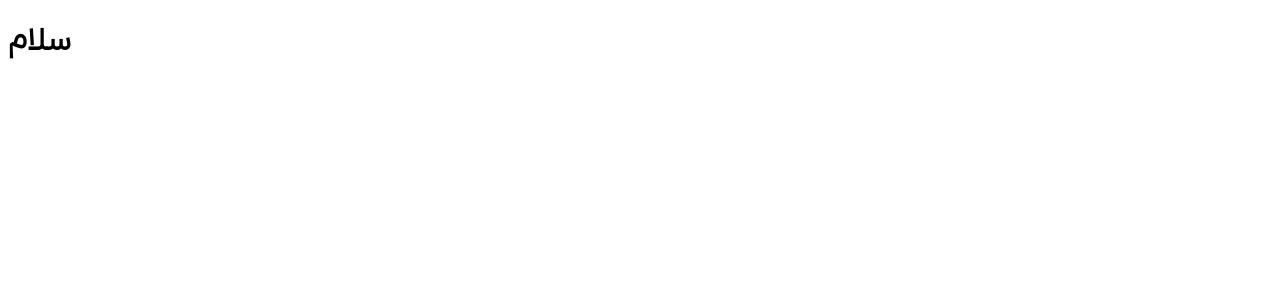
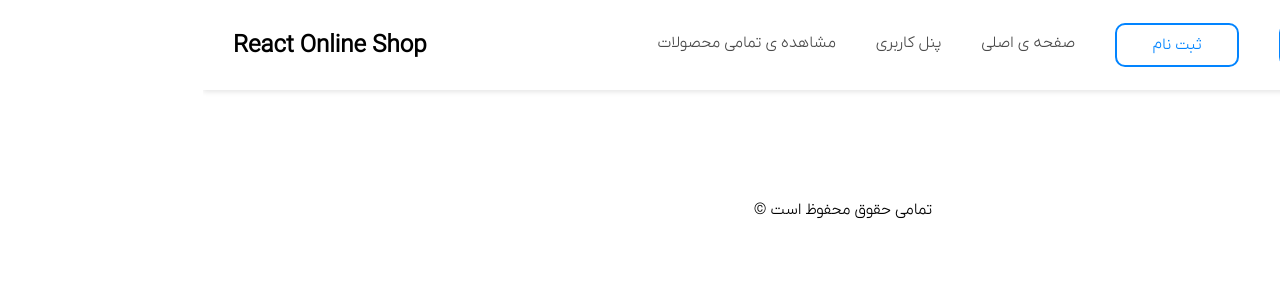
Before and after one commit to MACsepehri/React-Online-Shop, a Next.js app in the folder online-shop/: page / in a window 1280 px wide. Shown: the top 300 px of the page. Built offline with nearby package versions, Linux system fonts and the light colour scheme.

Commit message:
Completed header and footer

```diff
--- /dev/null
+++ b/online-shop/app/components/Footer.jsx
@@ -0,0 +1,7 @@
+export default function Footer() {
+    return (
+        <footer>
+            <p>تمامی حقوق محفوظ است ©</p>
+        </footer>
+    )
+}
--- /dev/null
+++ b/online-shop/app/components/Header.jsx
@@ -0,0 +1,20 @@
+import Link from "next/link"
+
+export default function Header() {
+    return (
+        <header>
+            <div className="header-left">
+                <h2>React Online Shop</h2>
+            </div>
+            <div className="header-right">
+                <nav>
+                    <Link href={'/auth/login'} id="login-btn">ورود</Link>
+                    <Link href={'/auth/register'} id="register-btn">ثبت نام</Link><br />
+                    <Link href={'/'}>صفحه ی اصلی</Link>
+                    <Link href={'/dashborad'}>پنل کاربری</Link>
+                    <Link href={'/product/all'}>مشاهده ی تمامی محصولات</Link>
+                </nav>
+            </div>
+        </header>
+    )
+}
--- a/online-shop/app/layout.jsx
+++ b/online-shop/app/layout.jsx
@@ -1,9 +1,17 @@
 import '@/public/css/base.css'
+import Header from './components/Header';
+import Footer from './components/Footer';
 
 export default function RootLayout({ children }) {
     return (
-        <html lang="en">
-            <body>{children}</body>
+        <html lang="en" dir='rtl'>
+            <body>
+                <Header/>
+                <main>
+                    {children}
+                    <Footer/>
+                </main>
+            </body>
         </html>
     );
 }
--- a/online-shop/app/page.jsx
+++ b/online-shop/app/page.jsx
@@ -1,7 +1,6 @@
 export default function Home() {
     return (
         <>
-            <h1>سلام</h1>
         </>
     )
 }
--- a/online-shop/public/css/base.css
+++ b/online-shop/public/css/base.css
@@ -3,4 +3,73 @@
     src: url("../font/IRANYekanX-Light.woff");
 }
 
-* { font-family: IranYekan; }
+* { font-family: IranYekan; transition: all 300ms ease-in-out; }
+
+header {
+    width: 100%;
+    height: 80px;
+    position: absolute;
+    top: 0;
+    right: 0;
+    padding-bottom: 10px;
+    box-shadow: 0 2px 5px rgba(0, 0, 0, 0.1);
+    display: flex;
+}
+
+.header-left {
+    position: absolute;
+    left: 30px;
+    top: 10px;
+}
+
+.header-right {
+    position: absolute;
+    right: 40px;
+    top: 33px;
+}
+
+.header-right nav a {
+    margin-right: 40px;
+}
+
+.header-right nav {
+    display: flex;
+    flex-wrap: wrap;
+}
+
+#login-btn,#register-btn {
+    width: 100px;
+    padding: 10px;
+    border-radius: 10px;
+    text-align: center;
+    margin-top: -10px;
+    text-decoration: none;
+}
+
+#login-btn {
+    background: #0284ff;
+    border: 2px solid #0284ff;
+    color: white;
+}
+
+#login-btn:hover {
+    background: none;
+    color: #0284ff;
+    text-decoration: none;
+}
+
+#register-btn {
+    border: 2px solid #0284ff;
+    color: #0284ff;
+}
+
+#register-btn:hover { text-decoration: none; }
+
+a { text-decoration: none; color: #4b4b4b; }
+a:hover { text-decoration: underline; text-underline-offset: 6px; }
+
+footer { margin-top: 200px; text-align: center; }
+
+main {
+    margin-top: 150px;
+}
```
